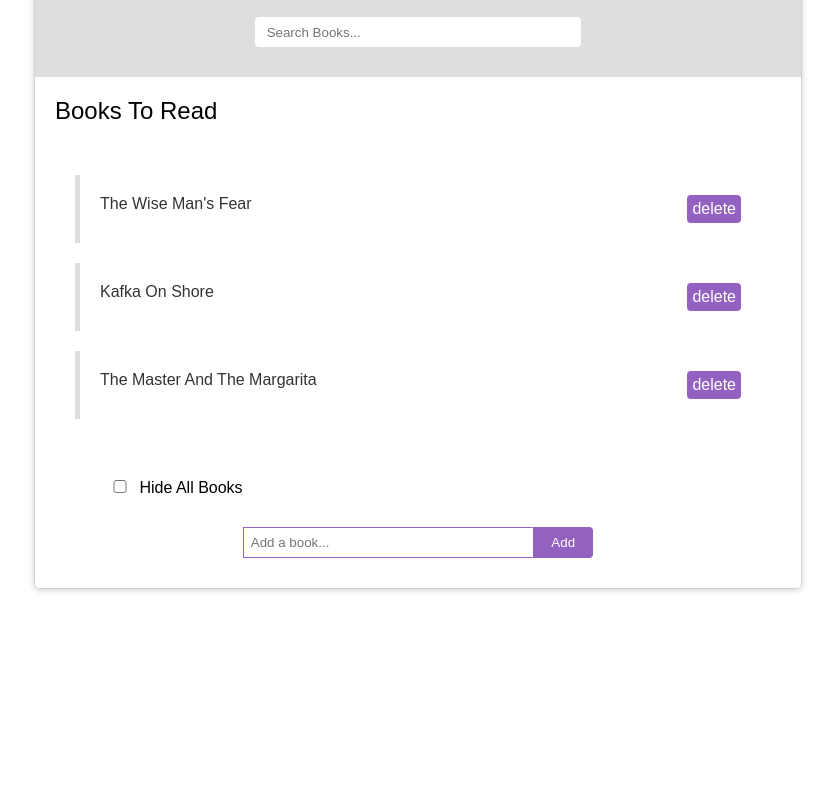
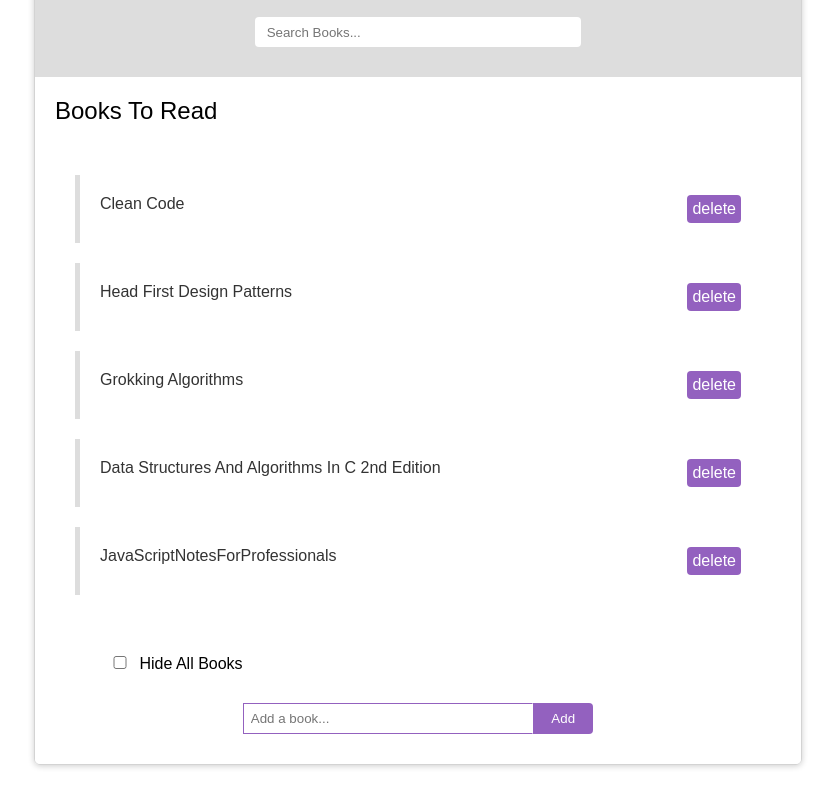
Before and after one commit to Ashraf-7/Book-List, a plain HTML site: page index.html in a window 1280 px wide. Shown: the part 109-894 px from the top of the page, without its empty margins (222-1057 px from the left). Before the commit the page ends 800 px from the top, so only its background shows below. Drawn offline with Linux system fonts and the light colour scheme.

Commit message:
Books Updates

```diff
--- a/index.html
+++ b/index.html
@@ -23,15 +23,25 @@
         <h2>Books to Read</h2>
         <ul>
           <li>
-            <span class="book-name">the wise man's fear</span>
+            <span class="book-name">Clean Code</span>
             <span class="delete">delete</span>
           </li>
           <li>
-            <span class="book-name">kafka on shore</span>
+            <span class="book-name">Head first design patterns</span>
             <span class="delete">delete</span>
           </li>
           <li>
-            <span class="book-name">the master and the margarita</span>
+            <span class="book-name">Grokking Algorithms</span>
+            <span class="delete">delete</span>
+          </li>
+          <li>
+            <span class="book-name"
+              >Data Structures and Algorithms in C 2nd edition</span
+            >
+            <span class="delete">delete</span>
+          </li>
+          <li>
+            <span class="book-name">JavaScriptNotesForProfessionals</span>
             <span class="delete">delete</span>
           </li>
         </ul>
```
